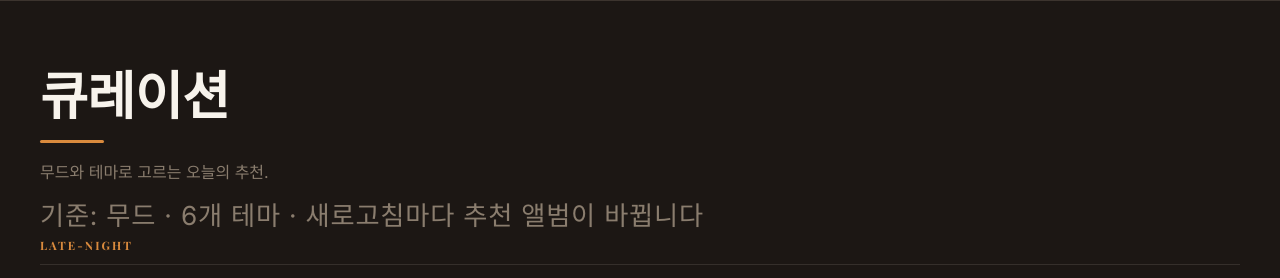
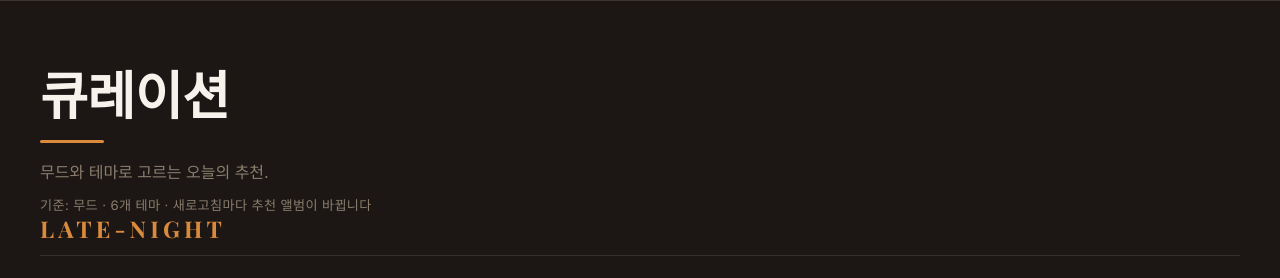
Before and after one commit to Kmg926/Std_Web_tech, a PHP site: page /curation.html in a window 1280 px wide. Shown: the part 64-342 px from the top of the page. Run offline with PHP 8.4, Linux system fonts and the light colour scheme.

Commit message:
Fix(fe): double curation mood label font size to 1.44rem

```diff
--- a/assets/css/pages.css
+++ b/assets/css/pages.css
@@ -493,7 +493,7 @@
 
 /* ============================ Curation ============================ */
 .curation-criterion {
-  font-size: 1.64rem;
+  font-size: 0.82rem;
   color: var(--muted);
   letter-spacing: 0.03em;
   margin-top: calc(-1 * var(--space-2));
@@ -508,7 +508,7 @@
 }
 
 .curation-section__label {
-  font-size: 0.72rem;
+  font-size: 1.44rem;
   font-weight: 500;
   text-transform: uppercase;
   letter-spacing: 0.18em;
```
